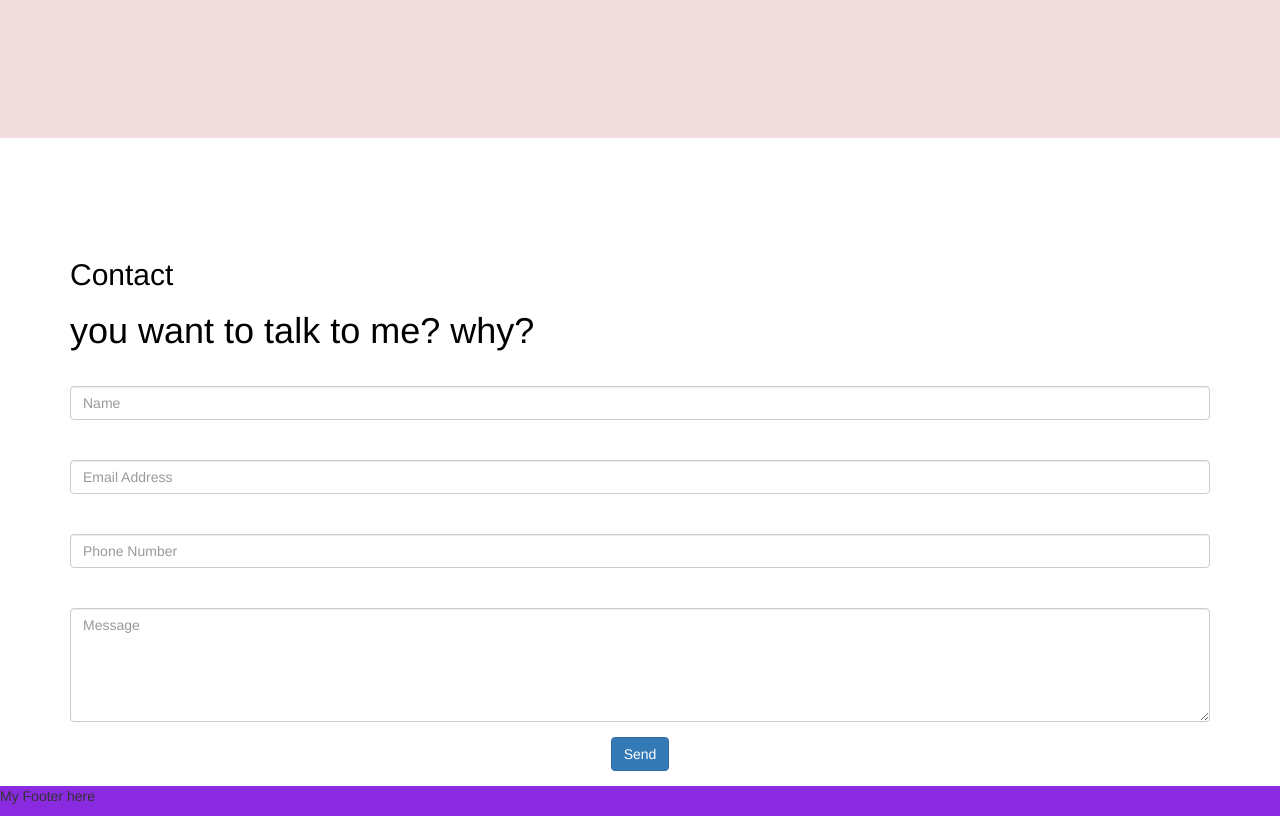
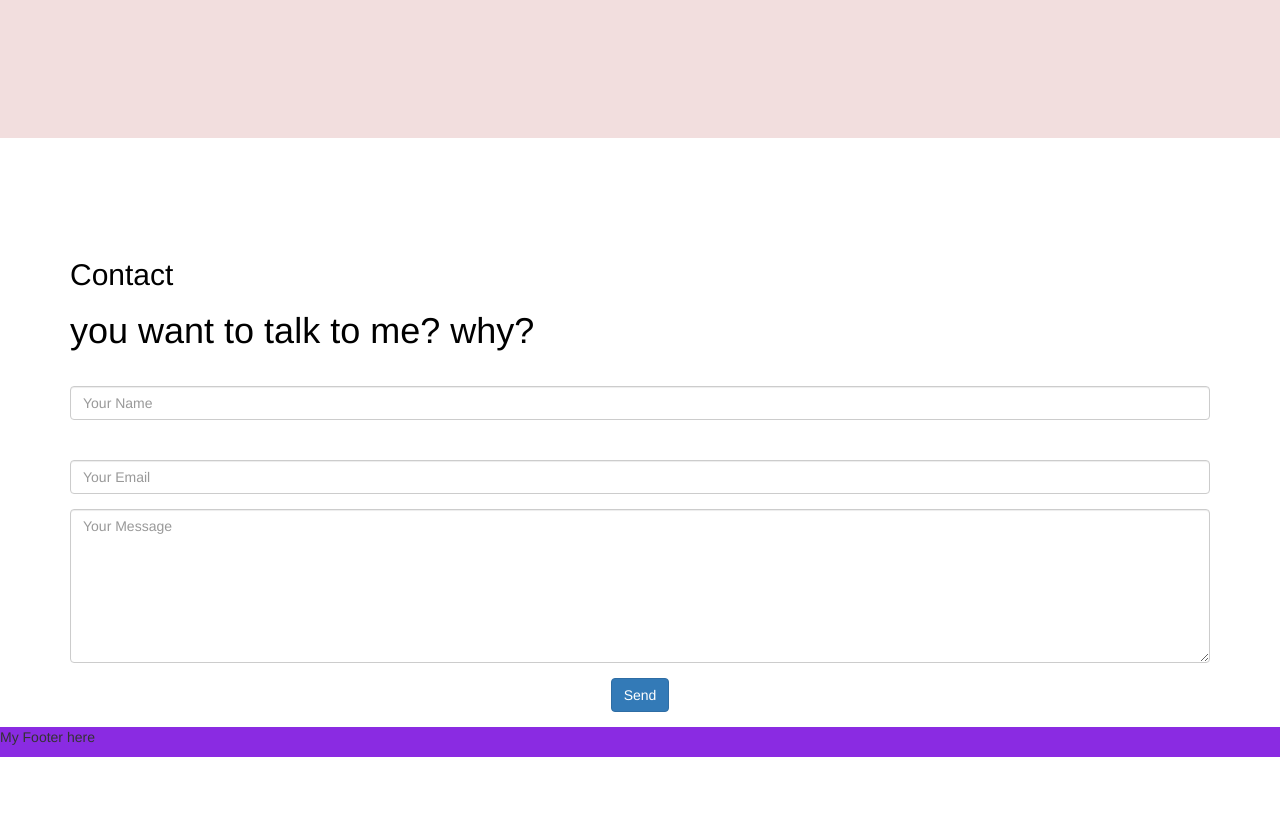
Before and after one commit to mhoelzer/practicePortfolio, a website: page index.html in a window 1280 px wide. Shown: the part 2280-3096 px from the top of the page. After the commit the page ends 3037 px from the top, so only its background shows below. Drawn offline with nearby package versions, Linux system fonts and the light colour scheme; a web font is replaced by a local one.

Commit message:
formspree works

```diff
--- a/index.html
+++ b/index.html
@@ -109,34 +109,33 @@
         </div>
     </section>
     <!-- Contact -->
-    <section>
+    <section id="contact">
         <div class="container">
             <h2 class="text-center;" style="color: black;">Contact</h2>
             <h1 style="color: black">you want to talk to me? why?</h1>
             <div class="row">
-                <form>
+                <form action="https://formspree.io/mhoelzer@pio.carrollu.edu" method="POST">
                     <div class="control-group">
                         <div class="form-group">
                             <label>Name</label>
-                            <input class="form-control" id="name" type="text" placeholder="Name">
+                            <input type="text" class="form-control" placeholder="Your Name" id="name" required="" data-validation-required-message="Please enter your name"
+                                name="name">
+                            <p class="help-block text-danger"></p>
                         </div>
                     </div>
                     <div class="control-group">
                         <div class="form-group">
                             <label>Email Address</label>
-                            <input class="form-control" id="email" type="email" placeholder="Email Address">
+                            <input type="email" class="form-control" placeholder="Your Email" id="email" required="" data-validation-required-message="Please enter your email"
+                                name="_replyto">
+                            <p class="help-block text-danger"></p>
                         </div>
                     </div>
                     <div class="control-group">
                         <div class="form-group">
-                            <label>Phone Number</label>
-                            <input class="form-control" id="phone" type="tel" placeholder="Phone Number">
-                        </div>
-                    </div>
-                    <div class="control-group">
-                        <div class="form-group">
-                            <label>Message</label>
-                            <textarea class="form-control" id="message" rows="5" placeholder="Message"></textarea>
+                            <textarea class="form-control" rows="7" placeholder="Your Message" id="message" required="" data-validation-required-message="Please leave a message"
+                                name="message"></textarea>
+                            <p class="help-block text-danger"></p>
                         </div>
                     </div>
                     <div class="form-group">
```
